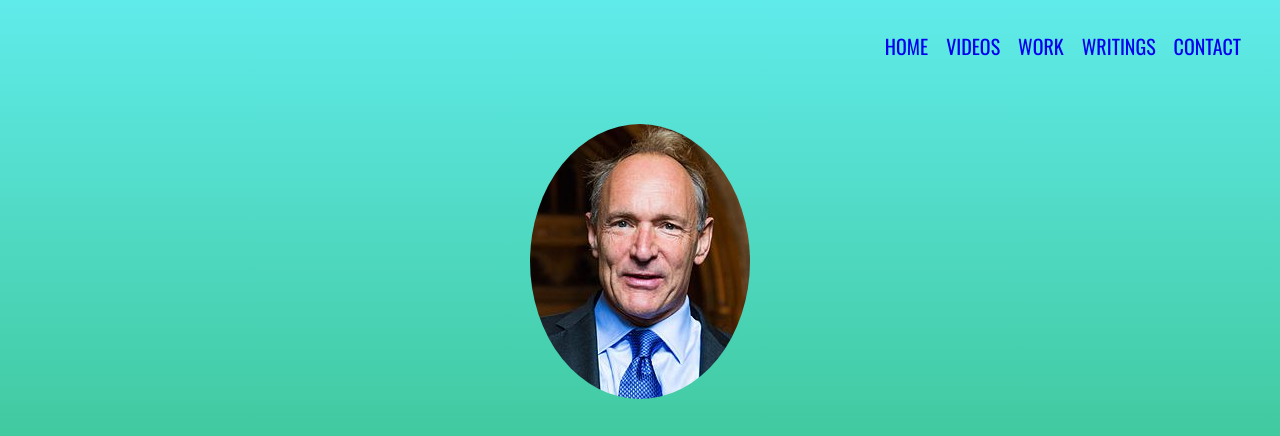
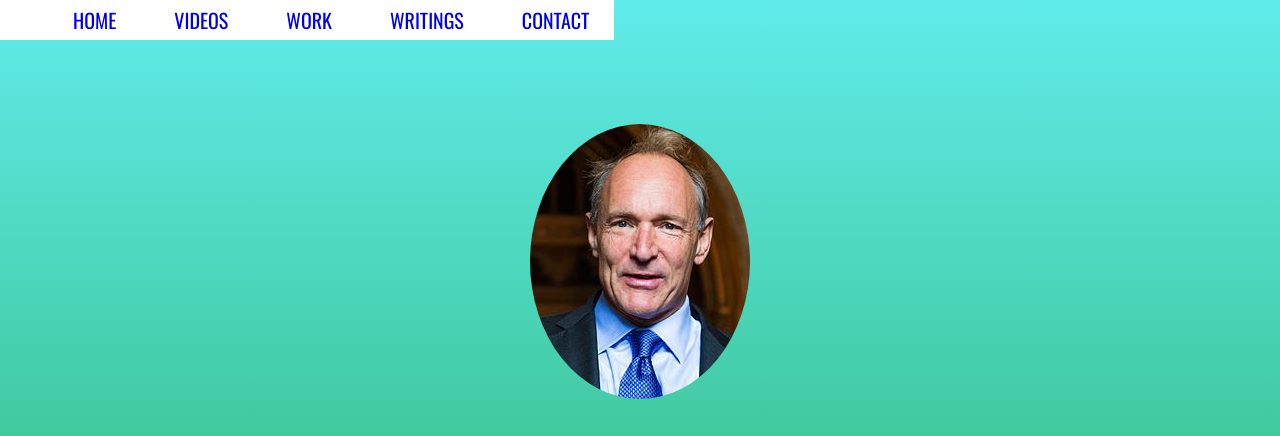
Before and after one commit to Trileak780/C-59, a plain HTML site: page index.html in a window 1280 px wide. Shown: the top 436 px of the page. Drawn offline with nearby package versions, Linux system fonts and the light colour scheme; a web font is replaced by a local one.

Commit message:
Update style.css

```diff
--- a/style.css
+++ b/style.css
@@ -8,22 +8,31 @@ body
 .menu
 {
     list-style: none;
-    position:absolute;
-    top: 10px;
-    right: 30px;
+    position: fixed;
+    margin-top: 0px;
+    background: white;
+    top: 0px;
     z-index: 10;
     cursor: pointer;
 }
 
 .links
 {
+    display: inline;
     float: left;
     padding-top: 5px;
-    padding-left: 9px;
-    padding-right: 9px;
+    padding-left: 33px;
+    padding-right: 25px;
     padding-bottom: 5px;
     font-family: oswald;
     font-size: 20px;
+    color: #000000;
+}
+
+.links:hover
+{
+    font-size: 25px;
+    background-color: aqua;
 }
 
 .top
@@ -89,3 +98,19 @@ a
 {
     text-decoration: none;
 }
+
+#writings a
+{
+    text-decoration:underline !important;
+    color: green !important;
+}
+
+#contact
+{
+    background-color: lightslategray;
+}
+
+.contact_1 h3
+{
+    display: inline;
+}
```
